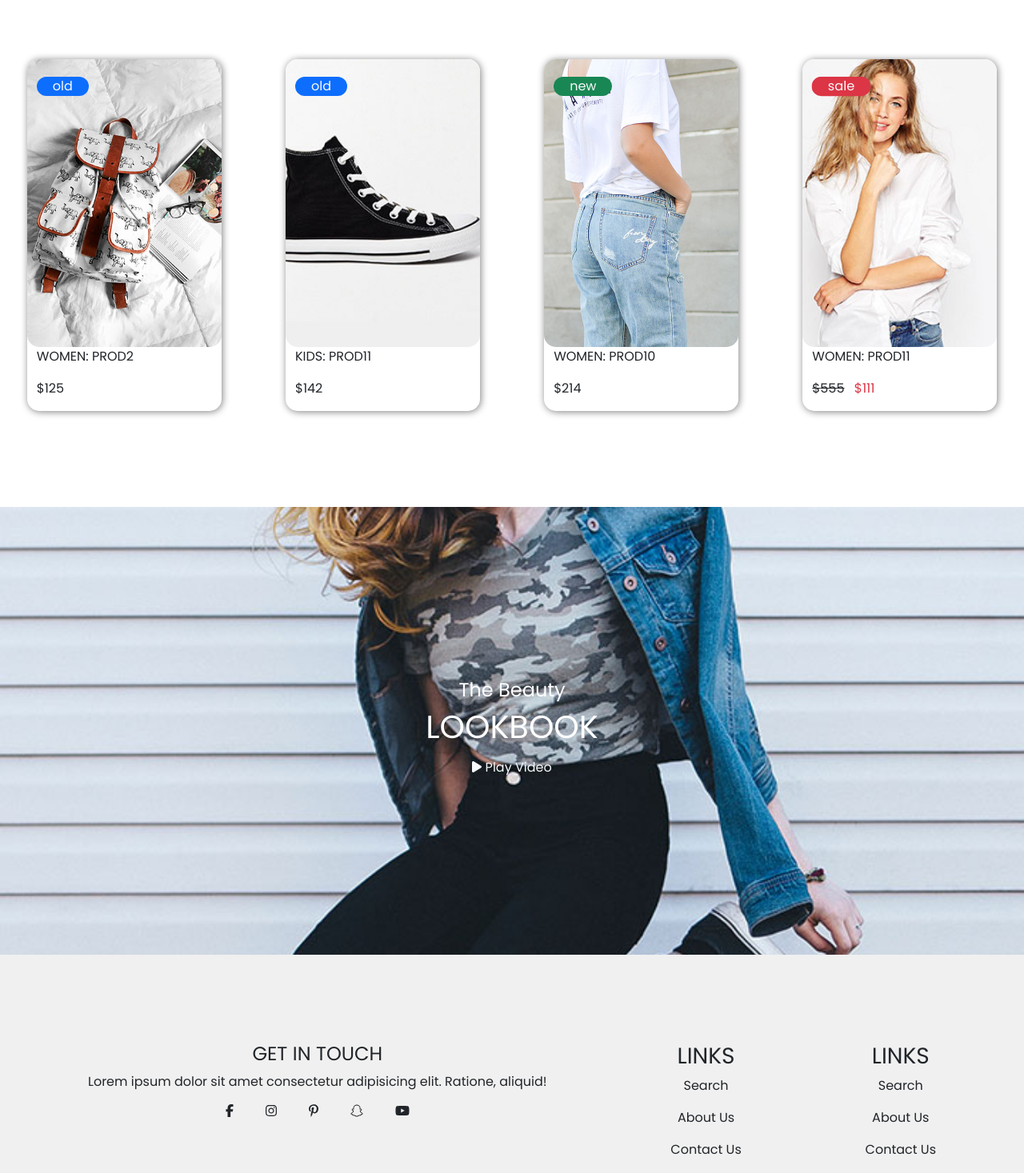
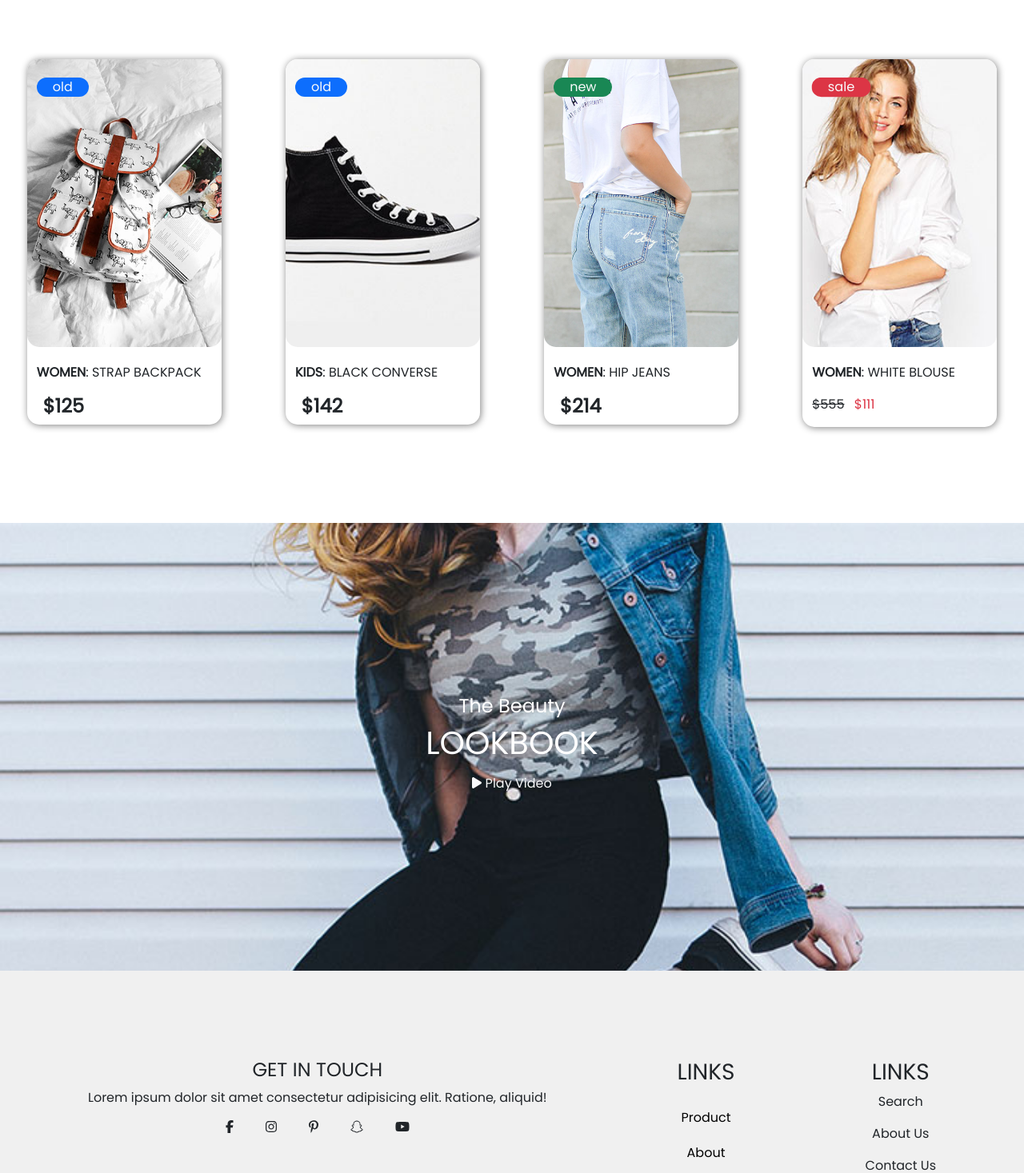
Before and after one commit to Osama-Jeb/cs_projet_react_oussama_jebrane, a React (Create React App) app: page / in a window 1280 px wide. Shown: the part 1330-2797 px from the top of the page at 80% size. Built offline with nearby package versions, Linux system fonts and the light colour scheme.

Commit message:
hashlink and products name/desc

```diff
--- a/package.json
+++ b/package.json
@@ -17,6 +17,7 @@
     "react-dom": "^18.2.0",
     "react-icons": "^4.10.1",
     "react-router-dom": "^6.14.2",
+    "react-router-hash-link": "^2.4.3",
     "react-scripts": "5.0.1",
     "sass": "^1.64.1",
     "web-vitals": "^2.1.4"
--- a/src/layouts/card/Card.js
+++ b/src/layouts/card/Card.js
@@ -74,7 +74,7 @@ export const Card = (props) => {
                 <NavLink to={`/product/${props.myObject.name}`}>
                     <button className="btnProd rounded-pill">To Product</button>
                 </NavLink>
-                <p className="text-uppercase">{props.myObject.categorie}: {props.myObject.name}</p>
+                <p className="text-uppercase mt-1"><b>{props.myObject.categorie}</b>: {props.myObject.name}</p>
                 <>
                     {
                         props.myObject.tag === "sale" ?
@@ -86,7 +86,7 @@ export const Card = (props) => {
                             </>
                             :
                             <>
-                                <p>${props.myObject.price}</p>
+                                <h4 className="ms-1"><b>${props.myObject.price}</b></h4>
                             </>
                     }
                 </>
--- a/src/layouts/card/_card.scss
+++ b/src/layouts/card/_card.scss
@@ -72,6 +72,11 @@
         width: 80vw;
     }
 }
+@media (min-width: 426px) and (max-width: 768px) {
+    .prodCard {
+        width: 35vw;
+    }
+}
 
 .strike {
     text-decoration: line-through;
--- a/src/layouts/footer/Footer.js
+++ b/src/layouts/footer/Footer.js
@@ -1,8 +1,11 @@
 import { FontAwesomeIcon } from "@fortawesome/react-fontawesome";
 import "./_footer.scss";
 import { faCcMastercard, faCcPaypal, faCcVisa, faFacebookF, faInstagram, faPaypal, faPinterestP, faSnapchatGhost, faYoutube } from "@fortawesome/free-brands-svg-icons";
+import { NavLink } from "react-router-dom";
+import { HashLink } from "react-router-hash-link";
 
 export const Footer = () => {
+    const footLinks = ["Product", "About", "Contact"];
     return (
         <>
             <footer className="bg-gray">
@@ -18,12 +21,17 @@ export const Footer = () => {
                             <FontAwesomeIcon icon={faYoutube} />
                         </div>
                     </div>
-                    <div className="links d-flex align-items-center flex-column">
+                    <div className="links d-flex gap-1 align-items-center flex-column">
                         <h3>LINKS</h3>
-                        <p>Search</p>
-                        <p>About Us</p>
-                        <p>Contact Us</p>
-                        <p>Returns</p>
+                        {
+                            footLinks.map((element, index) =>
+                                <>
+                                    <HashLink className="footLink" to={`/${element.toLowerCase()}#top`}>
+                                        {element}
+                                    </HashLink>
+                                </>
+                            )
+                        }
                     </div>
                     <div className="links d-flex align-items-center flex-column">
                         <h3>LINKS</h3>
--- a/src/layouts/footer/_footer.scss
+++ b/src/layouts/footer/_footer.scss
@@ -1,4 +1,13 @@
 footer{
     padding: 50px;
     text-align: center;
+    .footLink{
+        text-decoration: none;
+        color: black;
+        transition: all 0.5s;
+    }
+    .footLink:hover{
+        color: red;
+        transform: scale(1.1);
+    }
 }
--- a/src/layouts/navigation/Navigation.js
+++ b/src/layouts/navigation/Navigation.js
@@ -6,6 +6,7 @@ import { useState } from "react";
 import { motion, AnimatePresence } from "framer-motion"
 import { FaGripLines } from "react-icons/fa"
 import { RxCross1 } from "react-icons/rx"
+import { HashLink } from "react-router-hash-link";
 
 export const Navigation = () => {
     const myNavs = ["Home", "About", "Contact", "Product"]
@@ -30,7 +31,7 @@ export const Navigation = () => {
                     {
                         myNavs.map((element, index) =>
                             <>
-                                <NavLink to={index === 0 ? "/" : `/${element.toLowerCase()}`}>{element}</NavLink>
+                                <HashLink to={index === 0 ? "/#top" : `/${element.toLowerCase()}#top`}>{element}</HashLink>
                             </>
                         )
                     }
--- a/src/layouts/navigation/_navigation.scss
+++ b/src/layouts/navigation/_navigation.scss
@@ -1,6 +1,7 @@
 nav{
     background-color: white;
     position: fixed;
+    height: 10vh;
     width: 100vw;
     z-index: 1111;
     top: 0%;
--- a/src/layouts/navigation/dropdown/BasketDropDown.js
+++ b/src/layouts/navigation/dropdown/BasketDropDown.js
@@ -30,7 +30,7 @@ export const BasketDropDown = () => {
                         showBasket && <>
                             <motion.div className="basketMenu"
                                 initial={{ y: -100, opacity: 0 }}
-                                animate={{ y: 10, opacity: 1 }}
+                                animate={{ y: "1vh", opacity: 1 }}
                                 transition={{ delay: 0.25, duration: 0.5 }}
                                 exit={{ opacity: 0, y: -100 }}
                             >
@@ -44,11 +44,10 @@ export const BasketDropDown = () => {
                                             {
                                                 basketProd.map((element, index) =>
                                                     <>
-                                                        <div className="basketItem d-flex align-items-center gap-1">
+                                                        <div className="basketItem d-flex align-items-center gap-1 mb-2">
                                                             <img src={element.src} alt="" />
                                                             <div className="">
                                                                 <h4 className="fw-bold text-uppercase">{element.name}</h4>
-                                                                <p>{element.desc}</p>
                                                                 <p>{element.amount} X {element.price}$</p>
                                                             </div>
                                                         </div>
--- a/src/layouts/navigation/dropdown/FavDropDown.js
+++ b/src/layouts/navigation/dropdown/FavDropDown.js
@@ -36,7 +36,7 @@ export const FavDropDown = () => {
                         showFav && <>
                             <motion.div className="favMenu"
                                 initial={{ y: -100, opacity: 0 }}
-                                animate={{ y: 10, opacity: 1 }}
+                                animate={{ y: "1vh", opacity: 1 }}
                                 transition={{ delay: 0.25, duration: 0.5 }}
                                 exit={{ opacity: 0, y: -100 }}
                             >
@@ -53,7 +53,6 @@ export const FavDropDown = () => {
                                                                 <img src={element.src} alt="" />
                                                                 <div className="d-flex align-items-center flex-column">
                                                                     <h4 className="fw-bold text-uppercase">{element.name}</h4>
-                                                                <p>{element.desc}</p>
                                                                 <p>{element.amount} X {element.price}$</p>
                                                                     <div className="d-flex w-100  gap-1 justify-content-center">
                                                                         <button className="btn text-danger" onClick={() => {
--- a/src/pages/home/Home.js
+++ b/src/pages/home/Home.js
@@ -40,7 +40,7 @@ export const Home = () => {
           <AnimatePresence>
             {
               showVid && <>
-                <motion.div className="position-fixed bg-success top-50 start-50 z-3 translate-middle"
+                <motion.div className="position-fixed top-50 start-50 z-3 translate-middle"
                   initial={{ y: 100, opacity: 0 }}
                   animate={{ y: 0, opacity: 1 }}
                   transition={{ duration: 0.5, delay: 0.5 }}
--- a/src/pages/product/productUnique/ProductUnique.js
+++ b/src/pages/product/productUnique/ProductUnique.js
@@ -46,17 +46,17 @@ export const ProductUnique = () => {
     return (
         <>
             <PageTitle><h1 className="text-uppercase fw-bolder">{id}</h1></PageTitle>
-            <div className="container prodUnique p-3 d-flex align-items-center justify-content-around flex-column flex-md-row">
+            <div className="container prodUnique p-3 d-flex gap-3 align-items-center justify-content-around flex-column flex-md-row">
                 {
                     allInfo.map((element, index) =>
                         element.name === id ?
                             <>
                                 <img src={element.src} alt="" />
                                 <div>
-                                    <div className="d-flex align-items-center flex-column">
+                                    <div className="d-flex align-items-center align-items-md-start mb-4 flex-column">
                                         <h1 className="text-uppercase">{element.name}</h1>
                                         <h4>{element.desc}</h4>
-                                        <h4>{element.price}$</h4>
+                                        <h2 className="fw-bold">{element.price}$</h2>
                                     </div>
                                     <div>
                                         <div className="d-flex justify-content-center">
--- a/src/variables.js
+++ b/src/variables.js
@@ -26,22 +26,22 @@ const prod = (name, src, price, tag, categorie, amount, desc) => ({
     desc,
 });
 
-const product1 = prod("prod1", prod1, 99, "sale", "men", 0, "prod1 desc")
-const product2 = prod("prod2", prod2, 125, "old", "women", 0, "prod2 desc")
-const product3 = prod("prod3", prod3, 150, "new", "men", 0, "prod3 desc")
-const product4 = prod("prod4", prod4, 88, "old", "kids", 0, "prod4 desc")
-const product5 = prod("prod5", prod5, 144, "sale", "men", 0, "prod5 desc")
-const product6 = prod("prod6", prod6, 266, "new", "women", 0, "prod6 desc")
-const product7 = prod("prod7", prod7, 99, "sale", "men", 0, "prod6 desc")
-const product8 = prod("prod8", prod8, 24, "new", "women", 0, "prod6 desc")
-const product9 = prod("prod9", prod9, 444, "old", "men", 0, "prod6 desc")
-const product10 = prod("prod10", prod10, 214, "new", "women", 0, "prod6 desc")
-const product11 = prod("prod11", prod11, 512, "old", "women", 0, "prod11 desc")
-const product12 = prod("prod12", prod12, 342, "old", "kids", 0, "prod11 desc")
-const product13 = prod("prod13", prod13, 124, "new", "women", 0, "prod11 desc")
-const product14 = prod("prod11", prod14, 142, "new", "kids", 0, "prod11 desc")
-const product15 = prod("prod11", prod15, 555, "sale", "women", 0, "prod11 desc")
-const product16 = prod("prod11", prod16, 142, "old", "kids", 0, "prod11 desc")
-const product17 = prod("prod11", prod17, 666, "new", "men", 0, "prod11 desc")
+const product1 = prod("Black Shoes", prod1, 99, "sale", "men", 0, "Black Shoes Lorem ipsum dolor sit amet consectetur adipisicing elit. Molestiae totam blanditiis sint odit. Tempore alias labore iure, necessitatibus officiis, expedita dicta odit eveniet dolores optio consequuntur earum molestiae maiores ullam.")
+const product2 = prod("Strap Backpack", prod2, 125, "old", "women", 0, "Strap Backpack Lorem ipsum dolor sit amet consectetur adipisicing elit. Molestiae totam blanditiis sint odit. Tempore alias labore iure, necessitatibus officiis, expedita dicta odit eveniet dolores optio consequuntur earum molestiae maiores ullam.")
+const product3 = prod("Pink Backpack", prod3, 150, "new", "men", 0, "Pink Backpack Lorem ipsum dolor sit amet consectetur adipisicing elit. Molestiae totam blanditiis sint odit. Tempore alias labore iure, necessitatibus officiis, expedita dicta odit eveniet dolores optio consequuntur earum molestiae maiores ullam.")
+const product4 = prod("White Shoes", prod4, 88, "old", "kids", 0, "White Shoes Lorem ipsum dolor sit amet consectetur adipisicing elit. Molestiae totam blanditiis sint odit. Tempore alias labore iure, necessitatibus officiis, expedita dicta odit eveniet dolores optio consequuntur earum molestiae maiores ullam.")
+const product5 = prod("Coach Watch", prod5, 144, "sale", "men", 0, "Coach Watch Lorem ipsum dolor sit amet consectetur adipisicing elit. Molestiae totam blanditiis sint odit. Tempore alias labore iure, necessitatibus officiis, expedita dicta odit eveniet dolores optio consequuntur earum molestiae maiores ullam.")
+const product6 = prod("Sunglasses", prod6, 266, "new", "women", 0, "Sunglasses Lorem ipsum dolor sit amet consectetur adipisicing elit. Molestiae totam blanditiis sint odit. Tempore alias labore iure, necessitatibus officiis, expedita dicta odit eveniet dolores optio consequuntur earum molestiae maiores ullam.")
+const product7 = prod("Summer Dress", prod7, 99, "sale", "men", 0, "Summer Dress Lorem ipsum dolor sit amet consectetur adipisicing elit. Molestiae totam blanditiis sint odit. Tempore alias labore iure, necessitatibus officiis, expedita dicta odit eveniet dolores optio consequuntur earum molestiae maiores ullam.")
+const product8 = prod("Homegirl T-shirt", prod8, 24, "new", "women", 0, "Homegirl T-shirt Lorem ipsum dolor sit amet consectetur adipisicing elit. Molestiae totam blanditiis sint odit. Tempore alias labore iure, necessitatibus officiis, expedita dicta odit eveniet dolores optio consequuntur earum molestiae maiores ullam.")
+const product9 = prod("Purse and Glasses Combo", prod9, 444, "old", "men", 0, "Purse and Glasses Combo Lorem ipsum dolor sit amet consectetur adipisicing elit. Molestiae totam blanditiis sint odit. Tempore alias labore iure, necessitatibus officiis, expedita dicta odit eveniet dolores optio consequuntur earum molestiae maiores ullam.")
+const product10 = prod("Hip Jeans", prod10, 214, "new", "women", 0, "Hip Jeans Lorem ipsum dolor sit amet consectetur adipisicing elit. Molestiae totam blanditiis sint odit. Tempore alias labore iure, necessitatibus officiis, expedita dicta odit eveniet dolores optio consequuntur earum molestiae maiores ullam.")
+const product11 = prod("Black Strap Backpack", prod11, 512, "old", "women", 0, "Black Strap Backpack Lorem ipsum dolor sit amet consectetur adipisicing elit. Molestiae totam blanditiis sint odit. Tempore alias labore iure, necessitatibus officiis, expedita dicta odit eveniet dolores optio consequuntur earum molestiae maiores ullam.")
+const product12 = prod("Travelling Bag", prod12, 342, "old", "kids", 0, "Travelling Bag Lorem ipsum dolor sit amet consectetur adipisicing elit. Molestiae totam blanditiis sint odit. Tempore alias labore iure, necessitatibus officiis, expedita dicta odit eveniet dolores optio consequuntur earum molestiae maiores ullam.")
+const product13 = prod("Jeans Jacket", prod13, 124, "new", "women", 0, "Jeans Jacket Lorem ipsum dolor sit amet consectetur adipisicing elit. Molestiae totam blanditiis sint odit. Tempore alias labore iure, necessitatibus officiis, expedita dicta odit eveniet dolores optio consequuntur earum molestiae maiores ullam.")
+const product14 = prod("Jeans Short", prod14, 142, "new", "kids", 0, "Jeans Short Lorem ipsum dolor sit amet consectetur adipisicing elit. Molestiae totam blanditiis sint odit. Tempore alias labore iure, necessitatibus officiis, expedita dicta odit eveniet dolores optio consequuntur earum molestiae maiores ullam.")
+const product15 = prod("White Blouse", prod15, 555, "sale", "women", 0, "White Blouse Lorem ipsum dolor sit amet consectetur adipisicing elit. Molestiae totam blanditiis sint odit. Tempore alias labore iure, necessitatibus officiis, expedita dicta odit eveniet dolores optio consequuntur earum molestiae maiores ullam.")
+const product16 = prod("Black Converse", prod16, 142, "old", "kids", 0, "Black Converse Lorem ipsum dolor sit amet consectetur adipisicing elit. Molestiae totam blanditiis sint odit. Tempore alias labore iure, necessitatibus officiis, expedita dicta odit eveniet dolores optio consequuntur earum molestiae maiores ullam.")
+const product17 = prod("Nixon Watch", prod17, 666, "new", "men", 0, "Nixon Watch Lorem ipsum dolor sit amet consectetur adipisicing elit. Molestiae totam blanditiis sint odit. Tempore alias labore iure, necessitatibus officiis, expedita dicta odit eveniet dolores optio consequuntur earum molestiae maiores ullam.")
 
-export const allProducts = [product1, product2, product3, product4, product5, product6, product7, product8, product9, product10, product11, product12, product13, product14, product15,product16,product17];
+export const allProducts = [product1, product2, product3, product4, product5, product6, product7, product8, product9, product10, product11, product12, product13, product14, product15, product16, product17];
```
Also changed, not shown: 1 other file (tests, documents, lock files or other folders).
